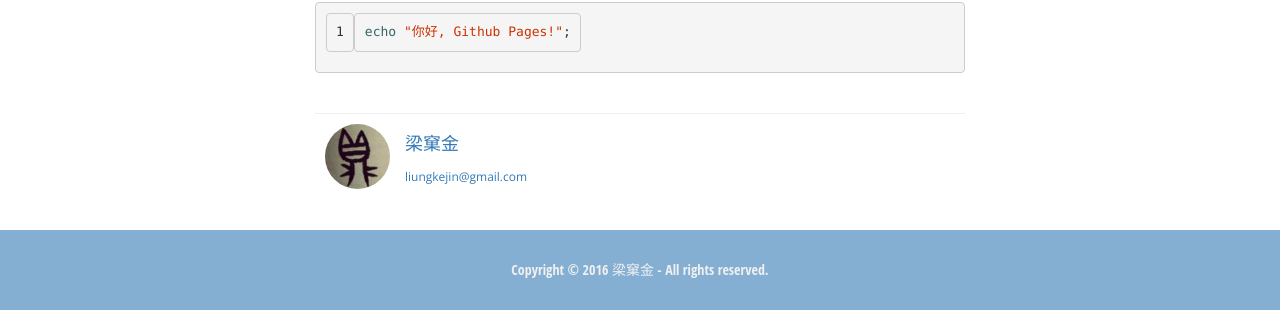
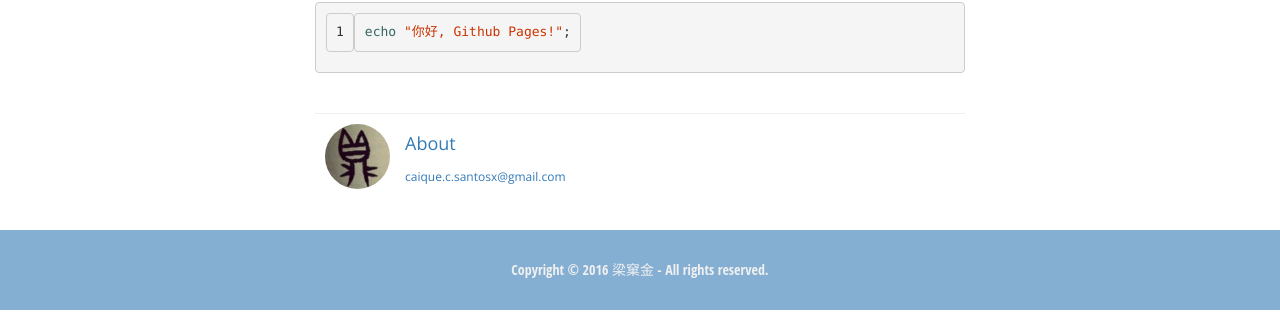
Before and after one commit to caiquecsx/caiquecsx.github.io, a Jekyll site: the page built from _posts/2016-03-04-Getting-Started.md, in a window 1280 px wide. Shown: the part 479-803 px from the top of the page. Built offline with Jekyll 4.4.1, drawn with Linux system fonts in a browser that asks for light colours.

Commit message:
Modificações iniciais no template

```diff
--- a/CNAME
+++ b/CNAME
@@ -1 +1 @@
-liungkejin.github.io
+caiquecsx.github.io
--- a/_config.yml
+++ b/_config.yml
@@ -1,9 +1,9 @@
 # Site settings
-title: Liang Ke Jin
-description: Liang Ke Jin
+title: Caique CSX
+description: Caique CSX
 favicon: /assets/img/avatar.JPG
 baseurl:
-url: https://liungkejin.github.io
+url: https://caiquecsx.github.io
 rss_url:
 
 # Build settings
@@ -11,7 +11,7 @@
 highlight: true
 #highlighter: rouge
 
-timezone: Asia/Shanghai
+timezone: America/Sao_Paulo
 
 markdown: kramdown
 kramdown:
--- a/_includes/post_footer.html
+++ b/_includes/post_footer.html
@@ -3,7 +3,7 @@
         <img src="/assets/img/avatar.JPG" alt="My Avatar" class="img-circle">
     </div>
     <section class="author">
-        <h4><a href="/about.html">梁窠金</a></h4>
-        <a href="mailto:liungkejin@gmail.com">liungkejin@gmail.com</a>
+        <h4><a href="/about.html">About</a></h4>
+        <a href="mailto:caique.c.santosx@gmail.com">caique.c.santosx@gmail.com</a>
     </section>
 </footer>
--- a/index.html
+++ b/index.html
@@ -16,7 +16,7 @@
         </p>
         <p class="readmore">
             <a href="{{ post.url }}">
-                阅读全文
+                Show All
                 <span class="glyphicon glyphicon-circle-arrow-right"></span>
             </a>
         </p>
```
